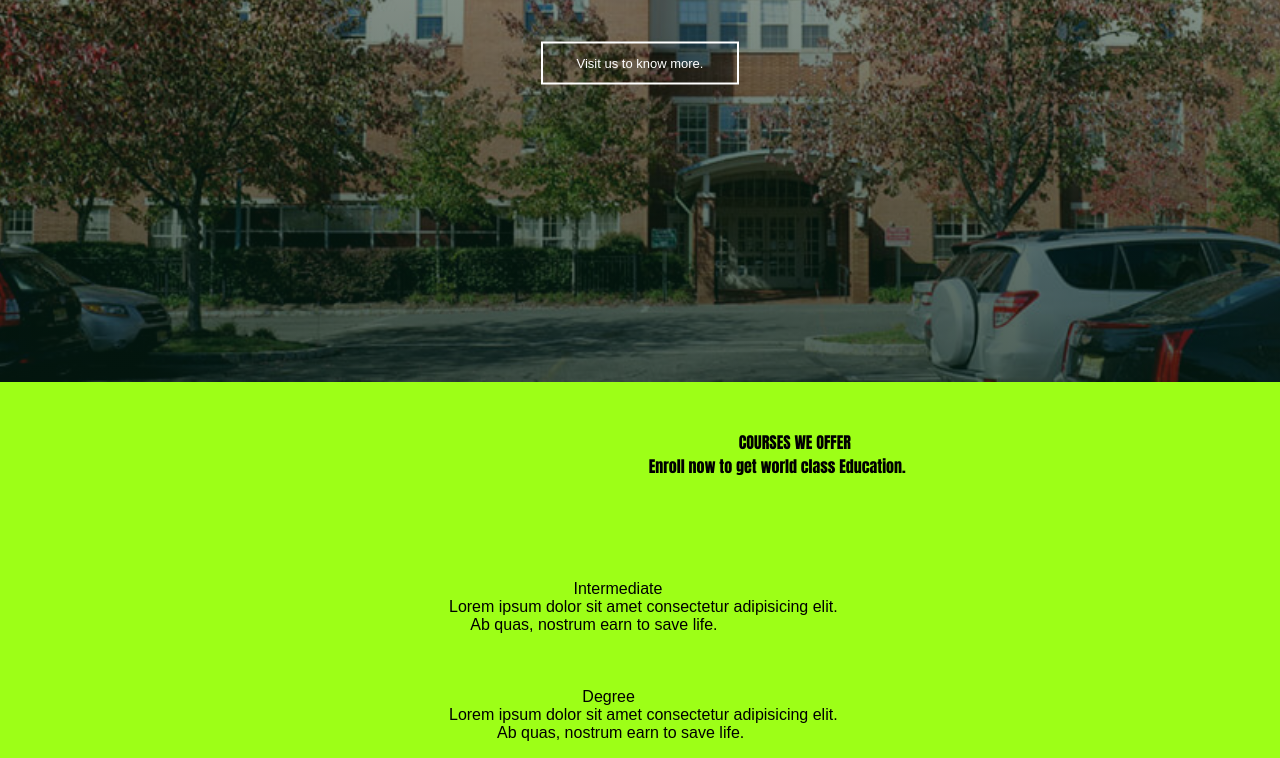
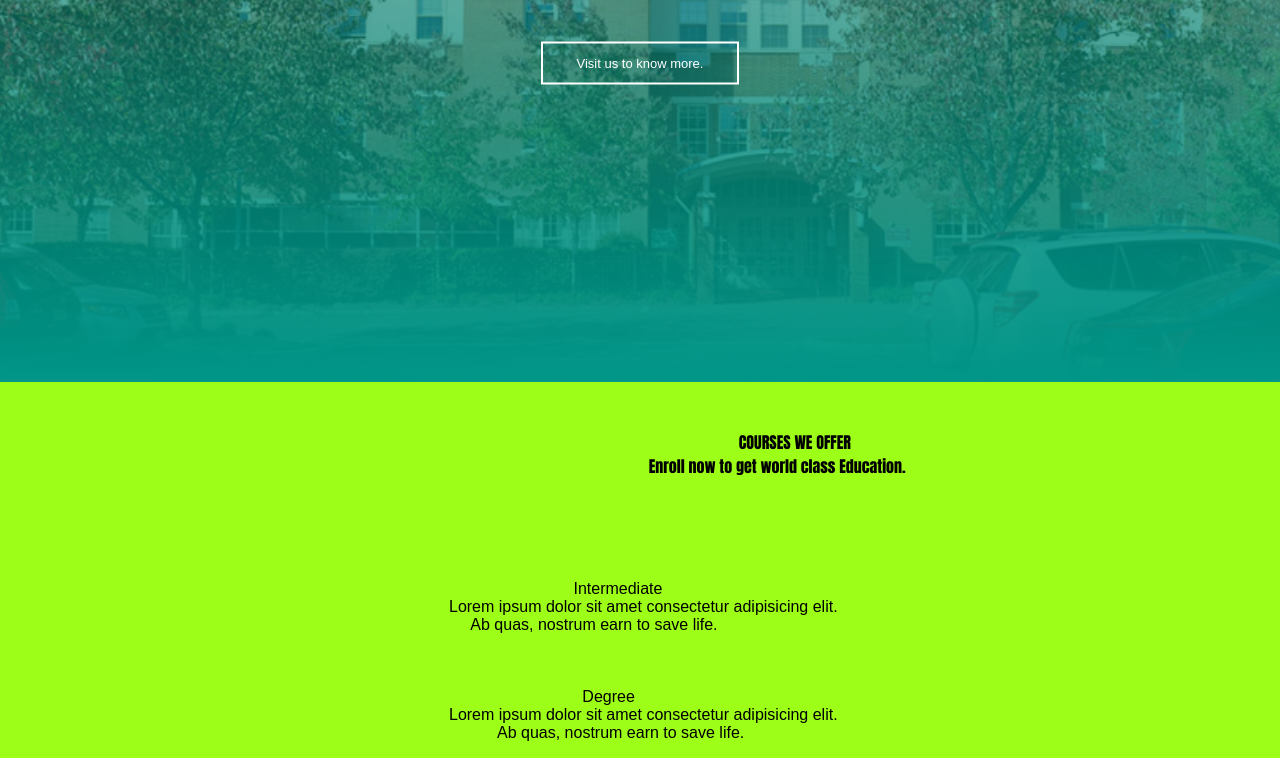
Before and after one commit to Techplotlib/Masai_University., a plain HTML site: page index.html in a window 1280 px wide. Shown: the part 418-1176 px from the top of the page. Drawn offline with Linux system fonts and the light colour scheme.

Commit message:
Update main.css

```diff
--- a/main.css
+++ b/main.css
@@ -6,7 +6,7 @@
   .header{
     min-height: 100vh;
     width:100%;
-    background-image: linear-gradient(rgba(4, 30, 12, 0.288),rgba(4, 30, 20, 0.7)),url(main.jpg);
+    background-image: linear-gradient(rgba(4, 30, 12, 0.288),#009688),url(main.jpg);
     background-position:center;
     background-size: cover;
     position:relative;
```
